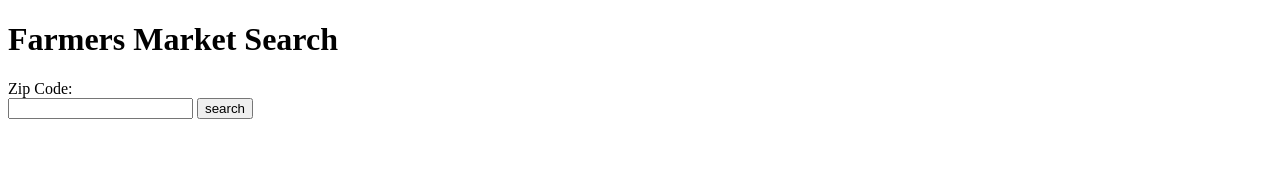
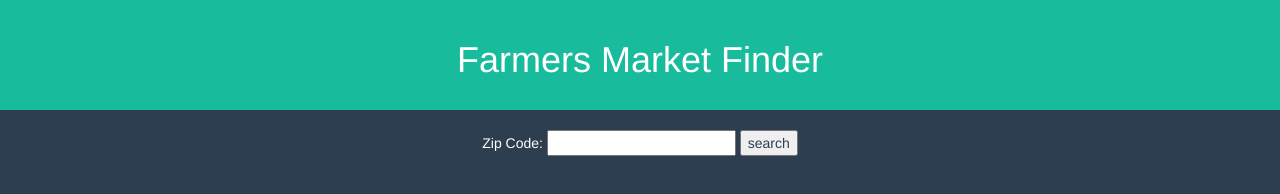
Before and after one commit to aliza89p/market-findr, a plain HTML site: page index.html in a window 1280 px wide. Drawn offline with nearby package versions, Linux system fonts and the light colour scheme.

Commit message:
added basic styling

```diff
--- a/index.html
+++ b/index.html
@@ -2,19 +2,24 @@
 <html lang="en">
 <head>
   <meta charset="UTF-8">
-  <title>Find Local Farmers Markets</title>
+  <title>MarketFindr</title>
+  <link rel="stylesheet" href="https://maxcdn.bootstrapcdn.com/bootstrap/3.3.7/css/bootstrap.min.css">
   <link rel="stylesheet" href="style.css">
 </head>
 <body>
-  <h1>Farmers Market Search</h1>
-  <form>
-    Zip Code:<br>
-    <input type="text" name="zipcode" id="zipcode">
-    <button type="submit" id="submit">search</button>
-  </form>
-  <h2 id="results"></h2>
-  <ul id="markets"></ul>
+  <header>
+    <h1>Farmers Market Finder</h1>
+  </header>
+  <main>
+    <form>
+      Zip Code:
+      <input type="text" name="zipcode" id="zipcode">
+      <button type="submit" id="submit">search</button>
+    </form>
+    <ul id="markets"></ul>
+  </main>
   <script src="https://ajax.googleapis.com/ajax/libs/jquery/3.2.1/jquery.min.js"></script>
+  <script src="https://maxcdn.bootstrapcdn.com/bootstrap/3.3.7/js/bootstrap.min.js"></script>
   <script src="script.js"></script>
   </body>
 </html>
--- a/script.js
+++ b/script.js
@@ -7,7 +7,6 @@ $(document).ready(function(){
       e.preventDefault();
       $("#markets").html("");
       var zip = $("#zipcode").val();
-      console.log(zip);
       $.ajax({
         type: "GET",
         contentType: "application/json; charset=utf-8",
@@ -24,18 +23,14 @@ $(document).ready(function(){
               url: "http://search.ams.usda.gov/farmersmarkets/v1/data.svc/mktDetail?id=" + marketId,
               dataType: 'jsonp'
             }).done(function(market){
-              $("#results").text("Results");
               var marketHeaders = $("#markets").append("<h2>" + marketName.substr(marketName.indexOf(' ')+1) + "</h2>");
-              if(market.marketdetails.Address.length !== 0){
-                $(marketHeaders).append("<li>Address: " + market.marketdetails.Address + "</li>");
+              $(marketHeaders).append('<li><strong>Address</strong>: <a href="' + market.marketdetails.GoogleLink + '" target="_blank">' + market.marketdetails.Address + '</a></li>');
+              if(market.marketdetails.Products.length !== 0){
+                $(marketHeaders).append("<li><strong>Products</strong>: " + market.marketdetails.Products + "</li>");
               }
-              if(market.marketdetails.Products.length !== 0){
-                $(marketHeaders).append("<li>Products: " + market.marketdetails.Products + "</li>");
+              if(market.marketdetails.Schedule.includes("to")){
+                $(marketHeaders).append("<li><strong>Open</strong>: " + market.marketdetails.Schedule + "</li>");
               }
-              if(market.marketdetails.Schedule.length < 1){
-                $(marketHeaders).append("<li>Open: " + market.marketdetails.Schedule + "</li>");
-              }
-                $(marketHeaders).append('<li><a href="' + market.marketdetails.GoogleLink + '" target="_blank">Open in Google Maps</a></li><br /><br />');
             });
           });
         });
--- a/style.css
+++ b/style.css
@@ -0,0 +1,38 @@
+html {
+  background-color: #2C3E50;
+}
+
+body {
+  margin: 0 auto;
+  background-color: #2C3E50;
+  color: white;
+}
+main {
+  padding: 20px;
+  width: 90%;
+  margin: 0 auto;
+}
+ul {
+  list-style-type: none;
+}
+
+header {
+  text-align: center;
+  background-color: #18BC9C;
+  padding: 20px;
+}
+
+form {
+  display: inline-block;
+  width: 100%;
+  margin: 0 auto;
+  text-align: center;
+}
+
+form input {
+    color: #2C3E50;
+}
+
+button {
+    color: #2C3E50;
+}
```
